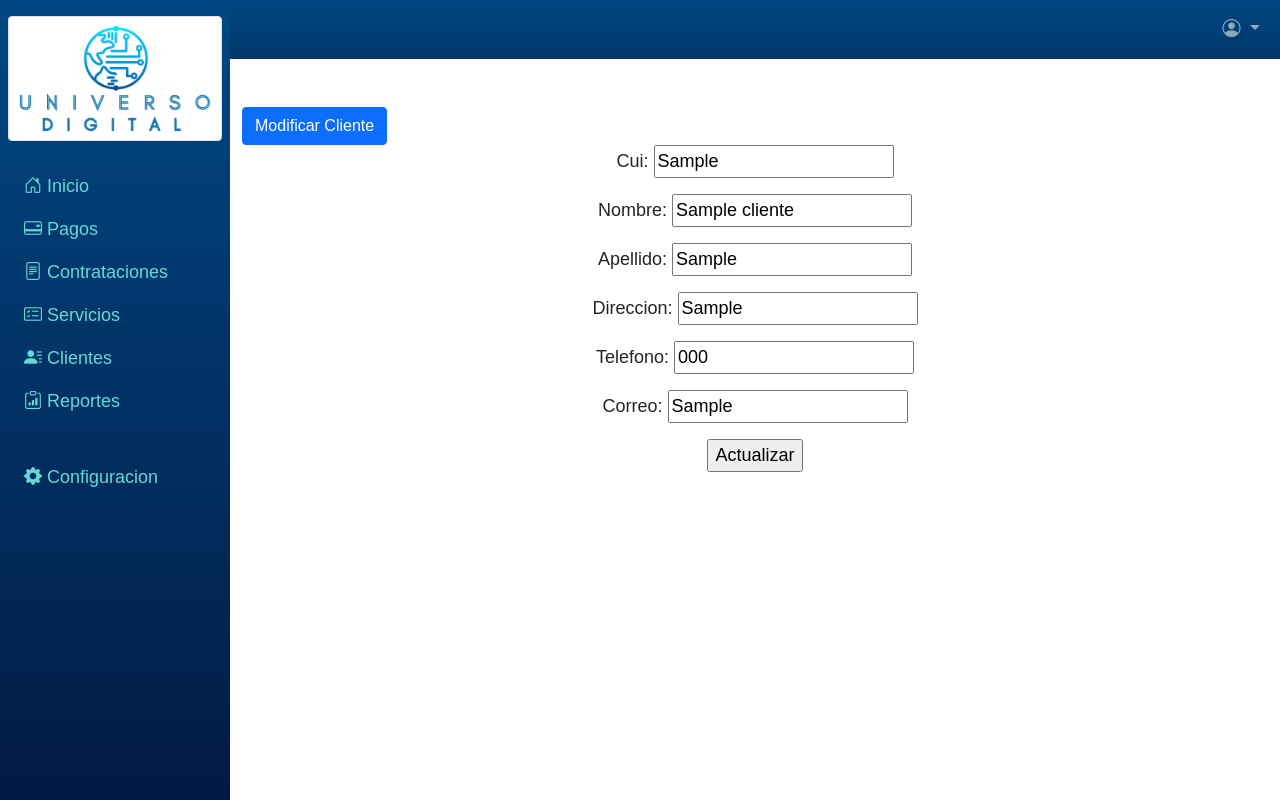
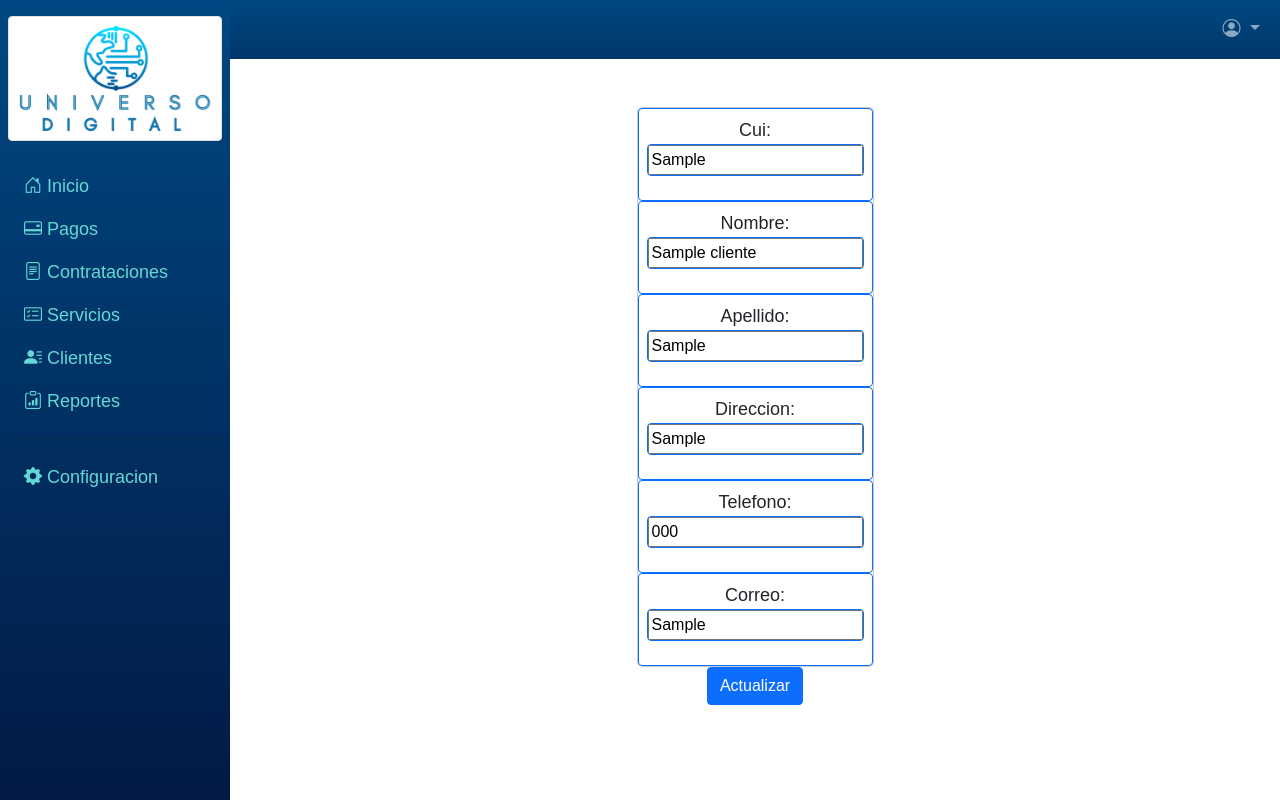
Before and after one commit to CodiceGT/UniversoDig, a Django app: page /clientes/editar/1 in a window 1280 px wide. Run offline with Django 4.2, Linux system fonts and the light colour scheme; tables that the repository leaves empty hold one stand-in row (values such as "Sample post").

Commit message:
Diseño a los templates de modiciaciones

```diff
--- a/apps/home/templates/modificarCliente.html
+++ b/apps/home/templates/modificarCliente.html
@@ -1,38 +1,24 @@
 {% extends 'menu.html' %}
 {% block contenido %}
 <title>{% block titulo %}Actualizar cliente{% endblock titulo %}</title>
-<button type="button" class="btn btn-primary" data-bs-toggle="modal" data-bs-target="#staticBackdrop">
-    Modificar Cliente
-  </button>
+<div class="contenido text-justify p-0">
+  <div class="form-group row">
+      <form method="post">{% csrf_token %}
+          <!--{{ form.as_p }}-->
+              <div class="modal-content">
+                  {% for field in form %}
+                  <div class="field_container border border-primary rounded p-2">
+                          <div class="mb-3 form-gruop">
+                              {{ field.errors }}
+                              <label for="recipient-name" class="col-form-label p-0">{{ field.label_tag }}</label>
+                              <!--<input type="{{ field }}" class="form-control" id="recipient-name" name="{{ field }}">-->
+                              <div class="form-control border border-primary rounded p-0" id="recipient-name">{{ field }}</div>
+                          </div>
+                  </div>
+                  {% endfor %}
+              </div>
 
-  <!-- Modal -->
-  <div class="modal fade" id="staticBackdrop" data-bs-backdrop="static" data-bs-keyboard="false" tabindex="-1" aria-labelledby="staticBackdropLabel" aria-hidden="true">
-    <div class="modal-dialog">
-      <div class="modal-content">
-        <div class="modal-header">
-          <h5 class="modal-title" id="staticBackdropLabel">Modal title</h5>
-          <button type="button" class="btn-close" data-bs-dismiss="modal" aria-label="Close"></button>
-        </div>
-        <div class="modal-body">
-          <form method="post">{% csrf_token %}
-            {{ form.as_p }}
-            <input type="submit" value="Actualizar">
-        </form>
-        </div>
-        <div class="modal-footer">
-          <button type="button" class="btn btn-secondary" data-bs-dismiss="modal">Close</button>
-          <button type="button" class="btn btn-primary">Understood</button>
-        </div>
-      </div>
-    </div>
+          <button type="submit" class="btn btn-primary" value="Actualizar">Actualizar</button>
   </div>
-
-    <div class="contenido text-justify">
-      <div class="form-group row">
-        <form method="post">{% csrf_token %}
-          {{ form.as_p }}
-          <input type="submit" value="Actualizar">
-      </form>
-      </div>
-  </div>
+</div>
 {% endblock contenido %}
```
Also changed, not shown: apps/home/templates/modificarContratacion.html (+17 -3 lines), apps/home/templates/modificarInformacion.html (+17 -7 lines), apps/home/templates/modificarServicio.html (+18 -8 lines).
